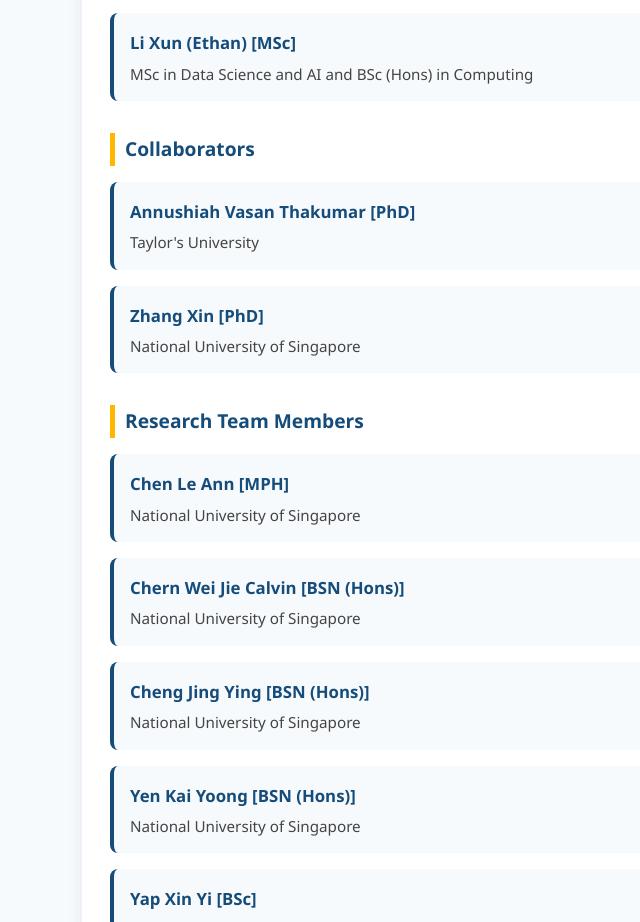
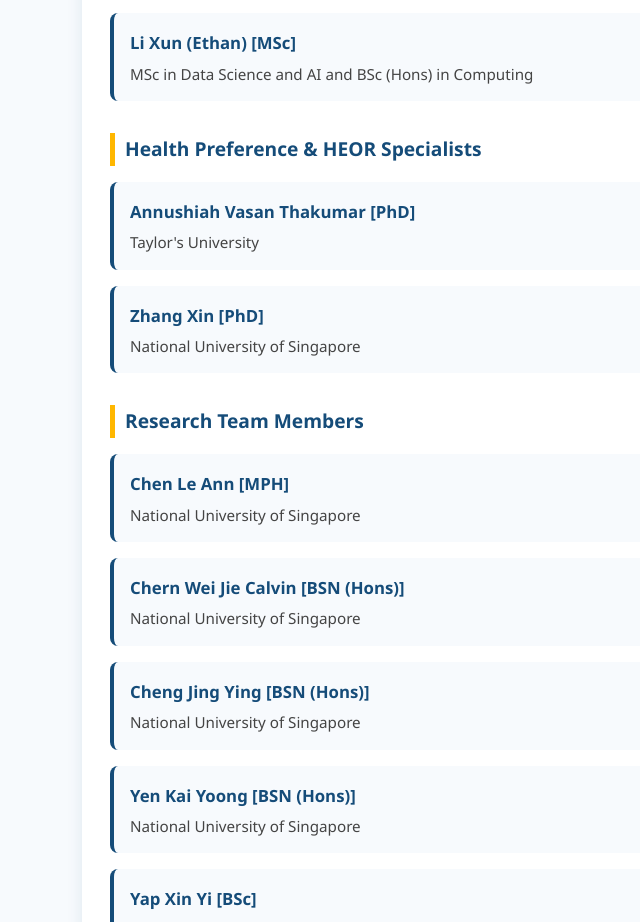
Before and after one commit to EthanLee2036/Ethan_Lee, a Vue app: page /team in a window 1280 px wide. Shown: the part 1000-1922 px from the top of the page, without its empty margins (58-698 px from the left). Built offline with nearby package versions, Linux system fonts and the light colour scheme.

Commit message:
Update Team.vue

```diff
--- a/src/components/Team.vue
+++ b/src/components/Team.vue
@@ -40,7 +40,7 @@
       </li>
     </ul>
 
-    <div class="section-title">Collaborators</div>
+    <div class="section-title">Health Preference & HEOR Specialists</div>
     <ul class="team-list">
       <li v-for="member in collaborators" :key="member.name" class="team-member">
         <strong>{{ member.name }} [{{ member.degree }}]</strong>
```
